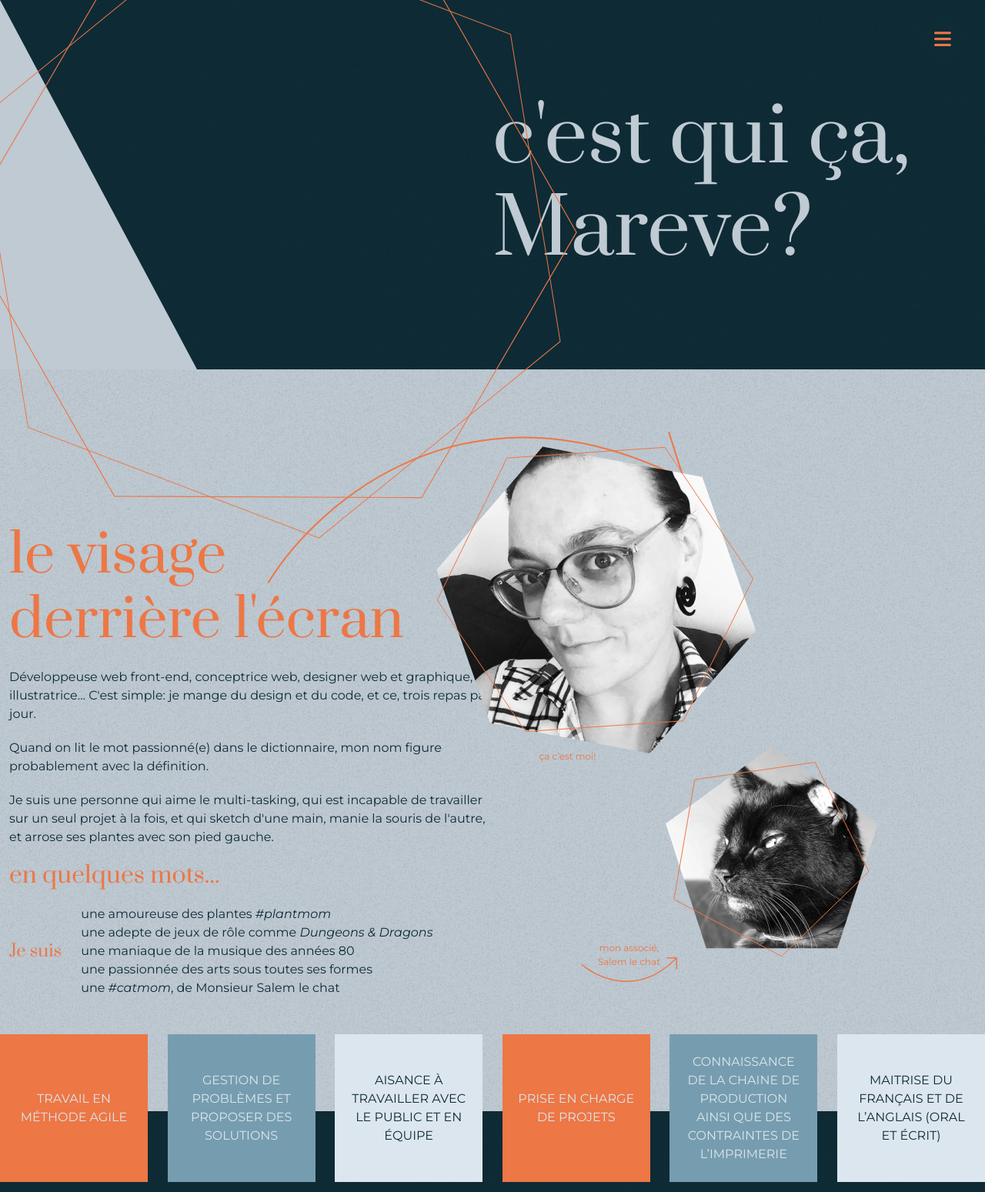
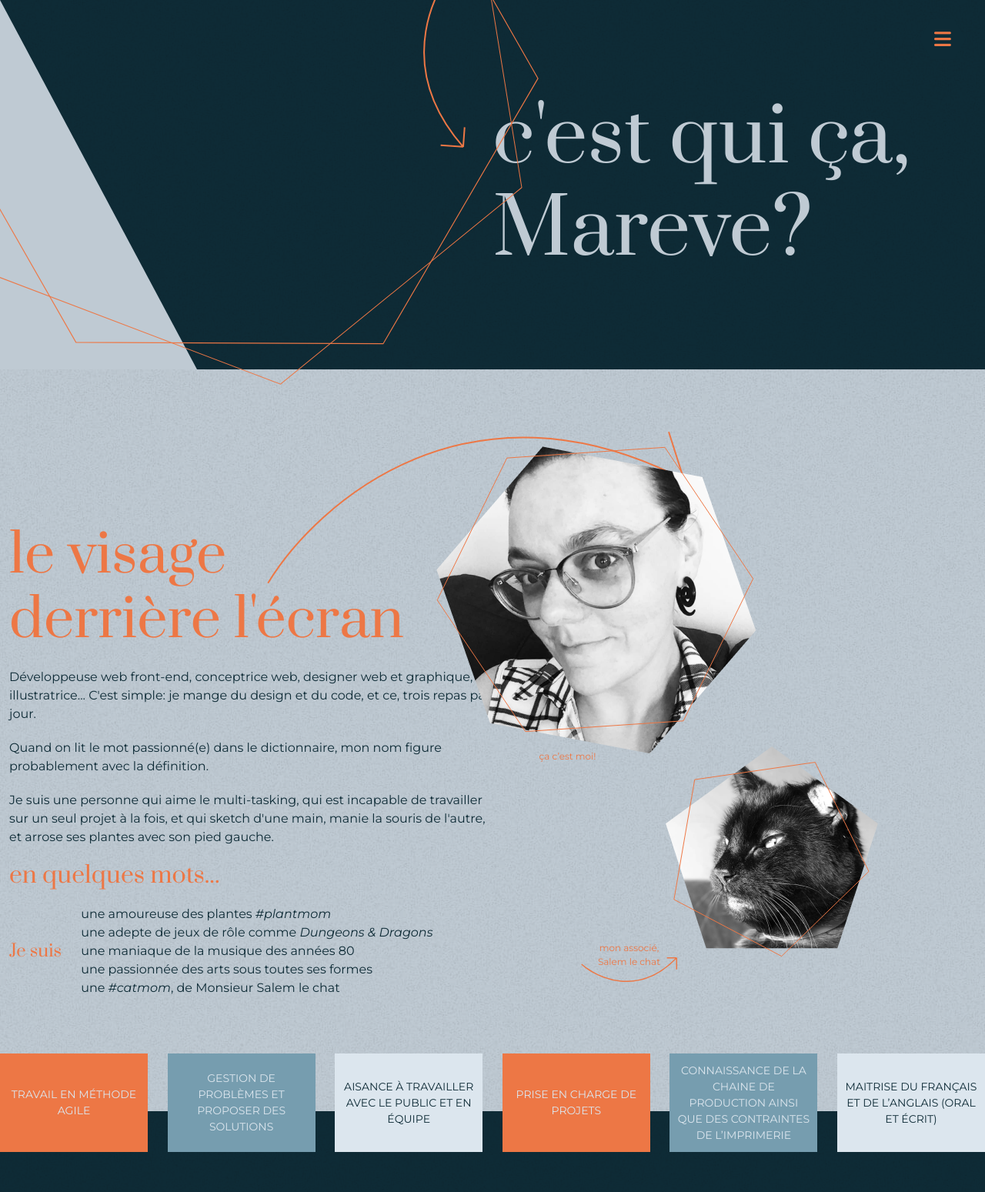
Before and after one commit to MareveD/portfolio, a website: page a-propos.html in a window 1280 px wide. Shown: the top 1549 px of the page at 77% size. Drawn offline with Linux system fonts and the light colour scheme.

Commit message:
Ajustements dans les pages a propos et expertise.

```diff
--- a/a-propos.html
+++ b/a-propos.html
@@ -42,6 +42,7 @@
 
         <div class="header-content">
             <div class="content">
+                <img class="arrow" src="assets/img/cta_arrow1.svg" alt="arrow">
                 <h1 class="header-title coul-light">c'est qui ça, <br> Mareve?</h1>
             </div>
         </div>
--- a/assets/scss/style.scss
+++ b/assets/scss/style.scss
@@ -31,7 +31,7 @@ $section-padding: 100px 0px;
 
 .animate-fadeIn {
     animation: fadeIn 0.5s forwards;
-    animation-delay: 0.5s;
+    animation-delay: 0.25s;
 }
 
 /* ------------------------------------------------------------ */
@@ -608,6 +608,14 @@ section {
         .content {
             width: 50%;
 
+            .arrow {
+                position: absolute;
+                top: -60px;
+                left: -125px;
+                right: 0;
+                margin: auto;
+            }
+
             h1 {
                 opacity: 0;
             }
@@ -621,8 +629,8 @@ section {
 
     .shapes {
         position: absolute;
-        top: -100px;
-        left: -50px;
+        top: -300px;
+        left: -100px;
         z-index: 10;
         width: 800px;
         height: 800px;
@@ -783,21 +791,21 @@ section {
     display: flex;
     flex-direction: row;
     column-gap: 2%;
-    top: -100px;
+    top: -75px;
     width: 100%;
     z-index: 1;
     max-width: 1400px;
 
     .skill {
         flex: 1;
-        aspect-ratio: 1 / 1;
+        aspect-ratio: 1.5 / 1;
         display: flex;
         flex-direction: column;
         align-items: center;
         justify-content: center;
         text-align: center;
-        padding: 20px;
-        font-size: 16px;
+        padding: 10px;
+        font-size: 14px;
         text-transform: uppercase;
     }
 }
@@ -937,6 +945,10 @@ section {
                         left: -80px;
                         position: relative;
 
+                        h2 {
+                            opacity: 0;
+                        }
+
                         .section-title {
                             text-align: center;
                             font-weight: 200;
@@ -1003,6 +1015,10 @@ section {
                         right: -185px;
                         position: relative;
 
+                        h2 {
+                            opacity: 0;
+                        }
+
                         .section-title {
                             text-align: center;
                             font-weight: 200;
@@ -1067,6 +1083,10 @@ section {
                         row-gap: 20px;
                         left: -175px;
                         position: relative;
+
+                        h2 {
+                            opacity: 0;
+                        }
 
                         .section-title {
                             text-align: center;
```
Also changed, not shown: expertise.html (+1 -0 lines), assets/css/style.css, 1 other file.
